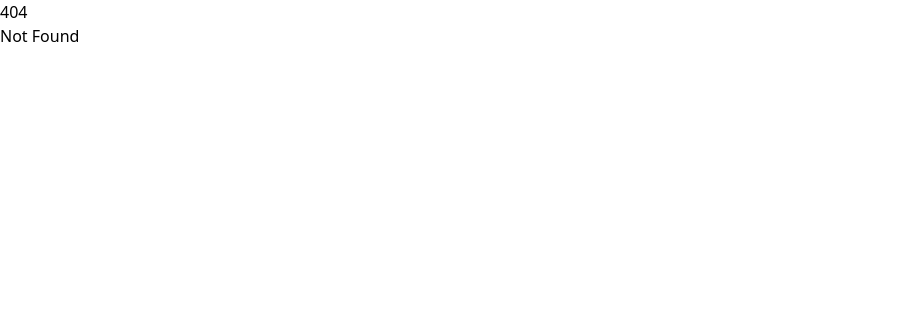
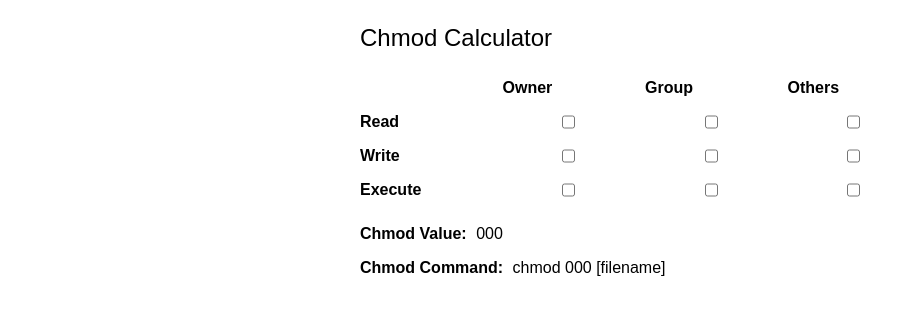
Before and after one commit to PrashantBtkl/tools, a SvelteKit app: page /chmod-calculator in a window 1280 px wide. Before the commit this address had no page. Shown: the top 314 px of the page, without its empty margins (0-923 px from the left). Built offline with nearby package versions, Linux system fonts and the light colour scheme.

Commit message:
add: chmod-calculator

```diff
--- a/package.json
+++ b/package.json
@@ -13,7 +13,7 @@
 		"@sveltejs/adapter-auto": "^3.0.0",
 		"@sveltejs/adapter-cloudflare": "^4.7.2",
 		"@sveltejs/kit": "^2.0.0",
-		"@sveltejs/vite-plugin-svelte": "^3.0.0",
+		"@sveltejs/vite-plugin-svelte": "^4.0.0-next.6",
 		"autoprefixer": "^10.4.20",
 		"postcss": "^8.4.47",
 		"svelte": "^5.1.3",
--- /dev/null
+++ b/src/routes/chmod-calculator/+page.svelte
@@ -0,0 +1,89 @@
+<script>
+  let owner = { read: false, write: false, execute: false };
+  let group = { read: false, write: false, execute: false };
+  let others = { read: false, write: false, execute: false };
+
+  $: ownerValue = calculateValue(owner);
+  $: groupValue = calculateValue(group);
+  $: othersValue = calculateValue(others);
+  $: chmodValue = `${ownerValue}${groupValue}${othersValue}`;
+
+  function calculateValue(permissions) {
+    let value = 0;
+    if (permissions.read) value += 4;
+    if (permissions.write) value += 2;
+    if (permissions.execute) value += 1;
+    return value;
+  }
+</script>
+
+<div class="container">
+  <h1>Chmod Calculator</h1>
+
+  <div class="grid">
+    <div></div>
+    <div class="header">Owner</div>
+    <div class="header">Group</div>
+    <div class="header">Others</div>
+
+    <div class="header">Read</div>
+    <input type="checkbox" bind:checked={owner.read} />
+    <input type="checkbox" bind:checked={group.read} />
+    <input type="checkbox" bind:checked={others.read} />
+
+    <div class="header">Write</div>
+    <input type="checkbox" bind:checked={owner.write} />
+    <input type="checkbox" bind:checked={group.write} />
+    <input type="checkbox" bind:checked={others.write} />
+
+    <div class="header">Execute</div>
+    <input type="checkbox" bind:checked={owner.execute} />
+    <input type="checkbox" bind:checked={group.execute} />
+    <input type="checkbox" bind:checked={others.execute} />
+  </div>
+
+  <div class="result">
+    <strong>Chmod Value:</strong> {chmodValue}
+  </div>
+
+  <div class="result">
+    <strong>Chmod Command:</strong> chmod {chmodValue} [filename]
+  </div>
+</div>
+
+<style>
+  .container {
+    max-width: 600px;
+    margin: 0 auto;
+    padding: 20px;
+    font-family: Arial, sans-serif;
+  }
+
+  h1 {
+    font-size: 24px;
+    margin-bottom: 20px;
+  }
+
+  .grid {
+    display: grid;
+    grid-template-columns: repeat(4, 1fr);
+    gap: 10px;
+    margin-bottom: 20px;
+  }
+
+  .header {
+    font-weight: bold;
+  }
+
+  input[type="checkbox"] {
+    justify-self: center;
+  }
+
+  .result {
+    margin-bottom: 10px;
+  }
+
+  strong {
+    margin-right: 5px;
+  }
+</style>
```
Also changed, not shown: 1 other file (tests, documents, lock files or other folders).
